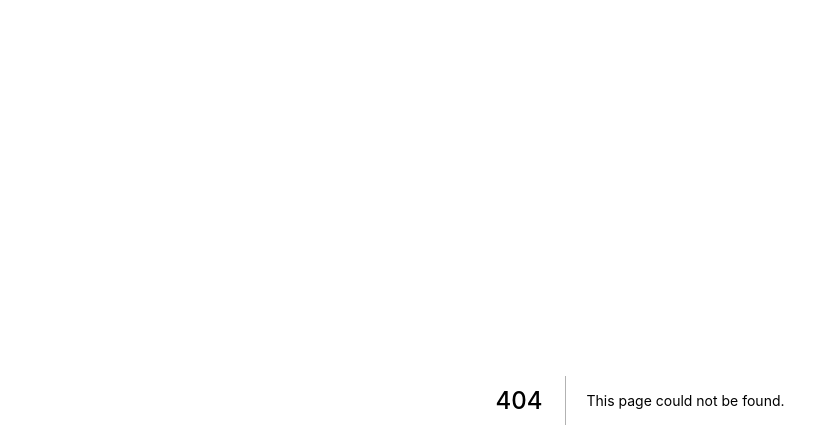
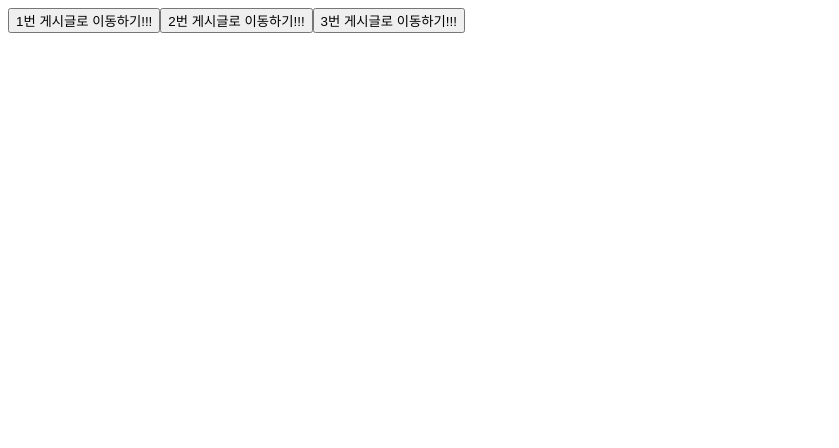
Before and after one commit to chaeyeon-yang/Next-Js-Study, a Next.js app in the folder app/: page /05-03-static-routing-board in a window 1280 px wide. Before the commit this address had no page. Shown: the top 448 px of the page, without its empty margins (0-839 px from the left). Built offline with nearby package versions, Linux system fonts and the light colour scheme.

Commit message:
Feat: Routing 기초

```diff
--- /dev/null
+++ b/app/pages/05-02-static-routed/index.js
@@ -0,0 +1,5 @@
+import React from "react";
+
+export default function StaticRoutedPage() {
+    return <div>페이지 이동이 완료되었습니다.</div>;
+}
--- /dev/null
+++ b/app/pages/05-03-static-routing-board/index.js
@@ -0,0 +1,22 @@
+import { useRouter } from "next/router";
+import React from "react";
+
+export default function StaticRoutingPage() {
+    const router = useRouter();
+    const onClickMove1 = () => {
+        router.push("/05-04-static-routed-board/1");
+    };
+    const onClickMove2 = () => {
+        router.push("/05-04-static-routed-board/2");
+    };
+    const onClickMove3 = () => {
+        router.push("/05-04-static-routed-board/3");
+    };
+    return (
+        <>
+            <button onClick={onClickMove1}>1번 게시글로 이동하기!!!</button>
+            <button onClick={onClickMove2}>2번 게시글로 이동하기!!!</button>
+            <button onClick={onClickMove3}>3번 게시글로 이동하기!!!</button>
+        </>
+    );
+}
--- /dev/null
+++ b/app/pages/05-04-static-routed-board/1/index.js
@@ -0,0 +1,5 @@
+import React from "react";
+
+export default function StaticRoutedPage() {
+    return <div>1번 게시글로 이동이 완료되었습니다.</div>;
+}
--- /dev/null
+++ b/app/pages/05-04-static-routed-board/2/index.js
@@ -0,0 +1,5 @@
+import React from "react";
+
+export default function StaticRoutedPage() {
+    return <div>2번 게시글로 이동이 완료되었습니다.</div>;
+}
--- /dev/null
+++ b/app/pages/05-04-static-routed-board/3/index.js
@@ -0,0 +1,5 @@
+import React from "react";
+
+export default function StaticRoutedPage() {
+    return <div>3번 게시글로 이동이 완료되었습니다.</div>;
+}
```
Also changed, not shown: app/pages/05-01-static-routing/index.js (added, +10 -0 lines).
